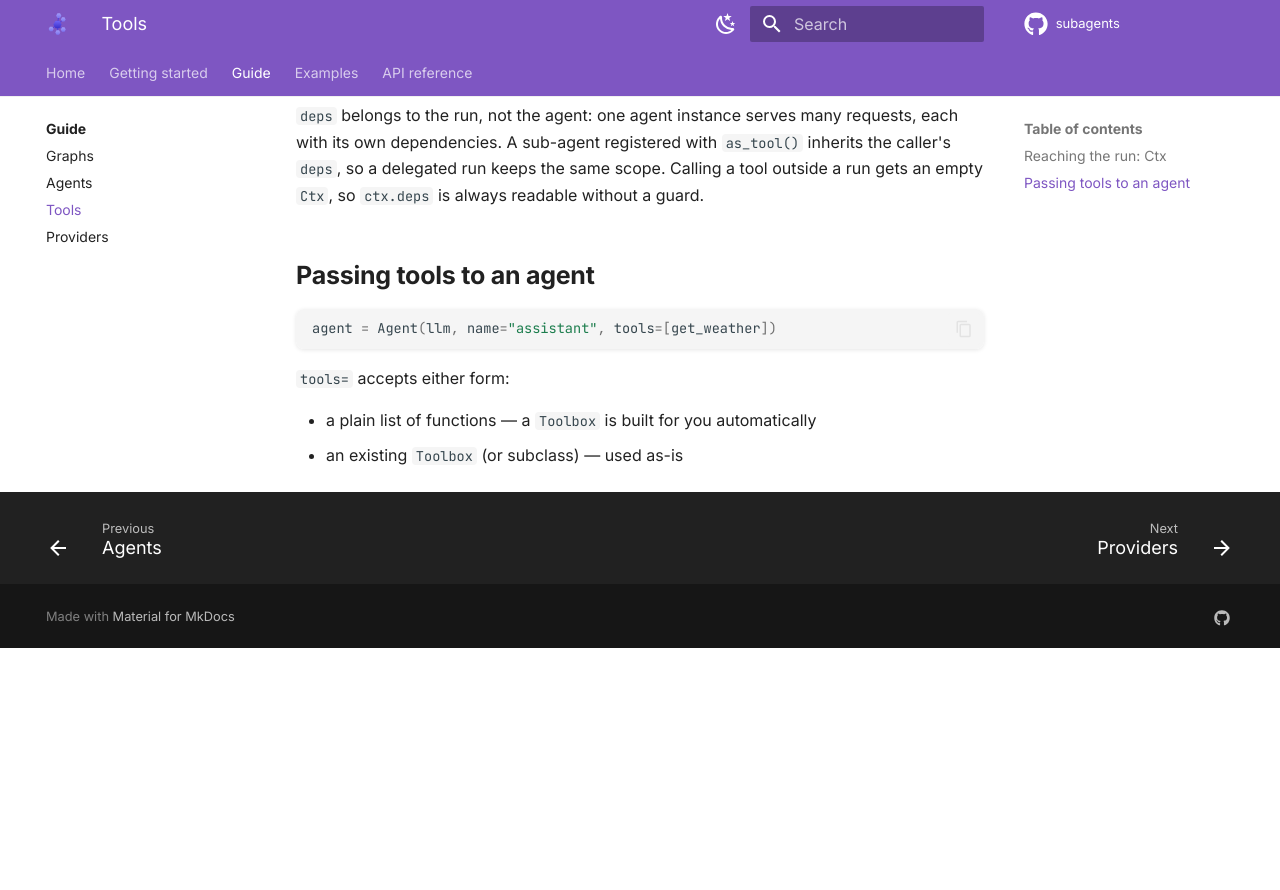
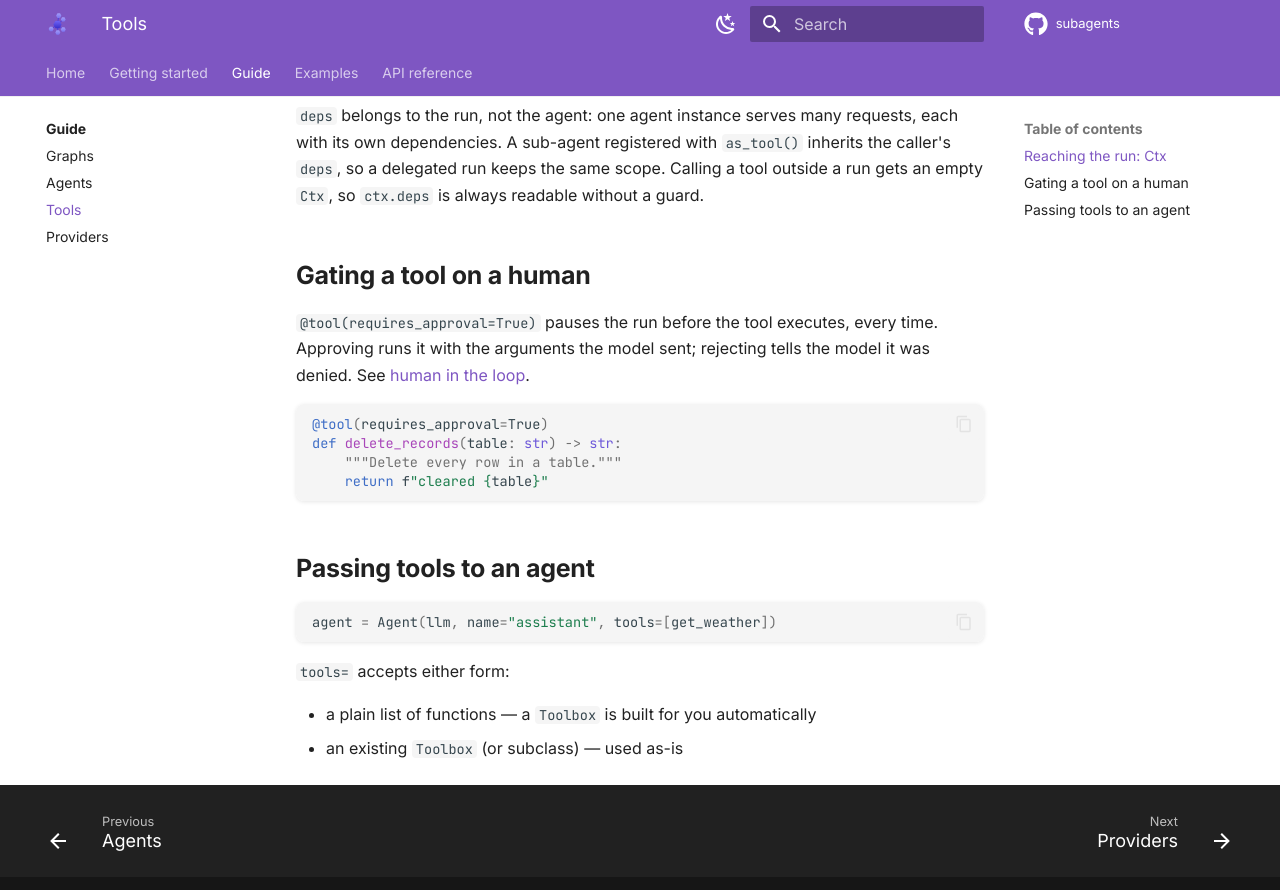
Before and after one commit to sayedshaun/deepharness, an MkDocs documentation site: the page built from docs/guide/tools.md, in a window 1280 px wide and 900 px high, scrolled down 1473 px. Shown: the top 890 px of the window. Built offline with MkDocs 1.6.1 and Material for MkDocs 9.7.7, drawn with Linux system fonts in a browser that asks for light colours; comment, search, counter and statistics services are not loaded; before the commit the page ends 2121 px from its top, so only the background shows below that.

Commit message:
docs: document requires_approval

````diff
--- a/docs/guide/tools.md
+++ b/docs/guide/tools.md
@@ -59,6 +59,19 @@ its own dependencies. A sub-agent registered with `as_tool()` inherits the calle
 a delegated run keeps the same scope. Calling a tool outside a run gets an empty `Ctx`, so
 `ctx.deps` is always readable without a guard.
 
+## Gating a tool on a human
+
+`@tool(requires_approval=True)` pauses the run before the tool executes, every time. Approving
+runs it with the arguments the model sent; rejecting tells the model it was denied. See
+[human in the loop](agents.md#human-in-the-loop).
+
+```python
+@tool(requires_approval=True)
+def delete_records(table: str) -> str:
+    """Delete every row in a table."""
+    return f"cleared {table}"
+```
+
 ## Passing tools to an agent
 
 ```python
````
